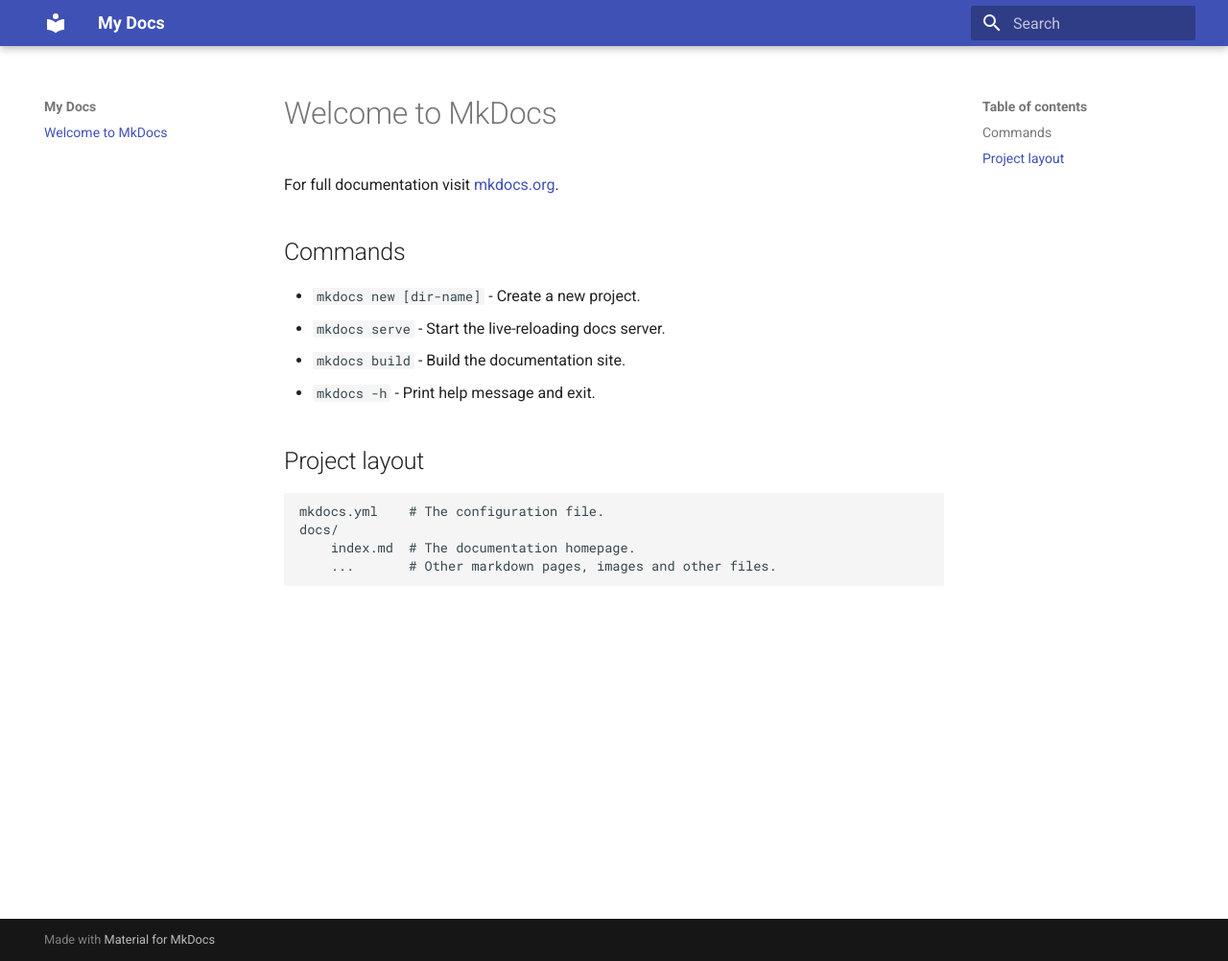
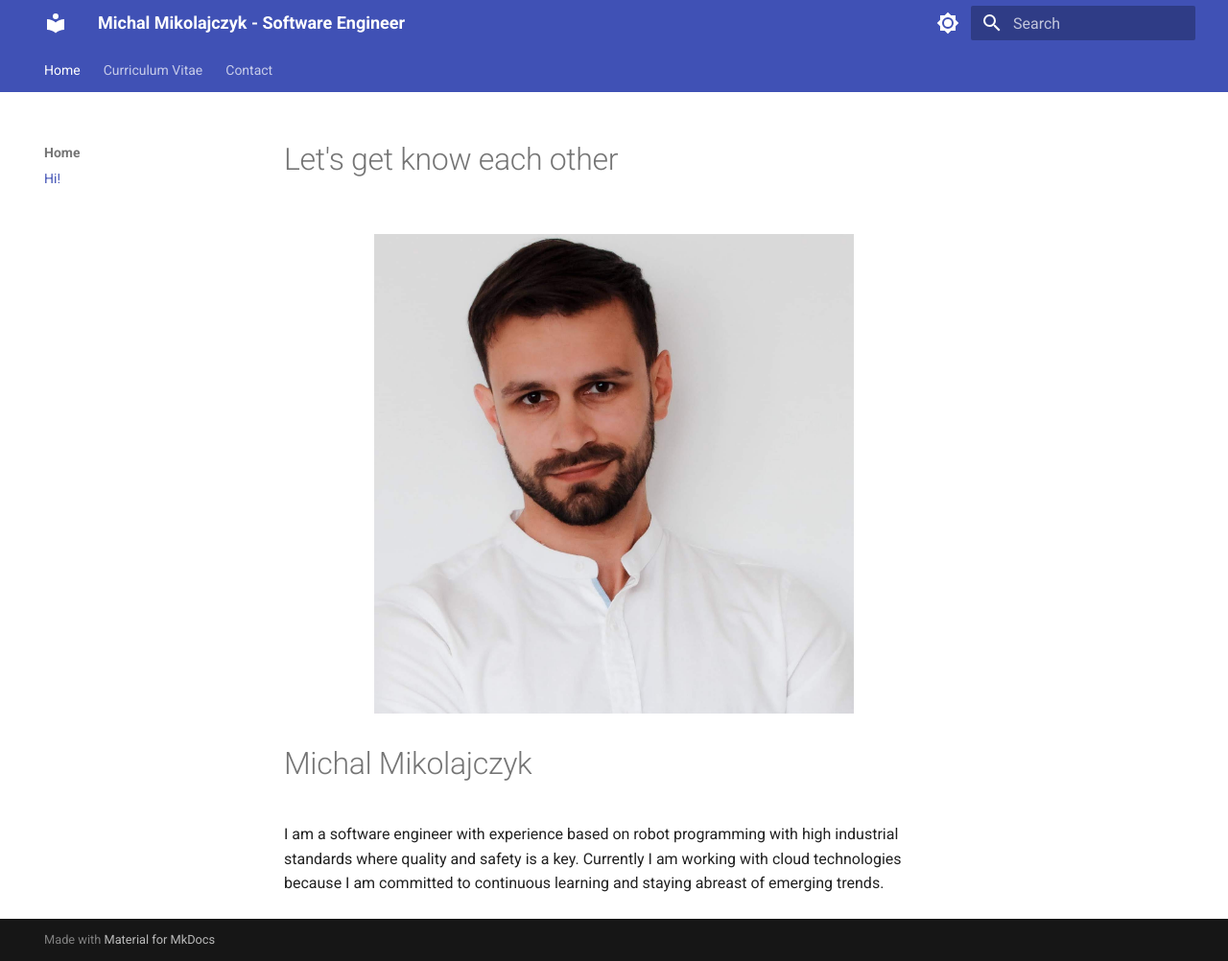
Before and after one commit to mic-mikolajczyk/cv, an MkDocs documentation site: the page built from docs/index.md, in a window 1280 px wide and 1002 px high. Shown: the whole window at 96% size. Built offline with MkDocs 1.6.1 and Material for MkDocs 9.7.7, drawn with Linux system fonts in a browser that asks for light colours.

Commit message:
initial content

```diff
--- a/docs/index.md
+++ b/docs/index.md
@@ -1,17 +1,10 @@
-# Welcome to MkDocs
+# Let's get know each other
 
-For full documentation visit [mkdocs.org](https://www.mkdocs.org).
+<figure markdown>
+  ![profile_photo](images/profile_photo.jpg){ width="500" }
+  <figcaption></figcaption>
+</figure>
 
-## Commands
+# Michal Mikolajczyk
 
-* `mkdocs new [dir-name]` - Create a new project.
-* `mkdocs serve` - Start the live-reloading docs server.
-* `mkdocs build` - Build the documentation site.
-* `mkdocs -h` - Print help message and exit.
-
-## Project layout
-
-    mkdocs.yml    # The configuration file.
-    docs/
-        index.md  # The documentation homepage.
-        ...       # Other markdown pages, images and other files.
+I am a software engineer with experience based on robot programming with high industrial standards where quality and safety is a key. Currently I am working with cloud technologies because I am committed to continuous learning and staying abreast of emerging trends.
--- a/mkdocs.yml
+++ b/mkdocs.yml
@@ -1,4 +1,43 @@
-site_name: My Docs
+site_name: Michal Mikolajczyk - Software Engineer
 
 theme:
   name: material
+  features:
+  - navigation.tabs
+  - navigation.sections
+  - navigation.top
+  - search.suggest
+  - search.highlight
+  - content.tabs.link
+  palette:
+    # Palette toggle for light mode
+    - scheme: default
+      toggle:
+        icon: material/brightness-7
+        name: Switch to dark mode
+    # Palette toggle for dark mode
+    - scheme: slate
+      toggle:
+        icon: material/brightness-4
+        name: Switch to light mode
+
+markdown_extensions:
+  - attr_list
+  - md_in_html
+  - admonition
+  - pymdownx.details
+  - pymdownx.superfences
+
+
+nav:
+  - Home:
+    - Hi!: index.md
+  - Curriculum Vitae:
+    - Experience: experience.md
+    - Education: education.md
+    - Projects: projects.md
+    - Skills: skills.md
+    - Tech stack: tech_stack.md
+    - Trainings: trainings.md
+    - Personality: personality.md
+  - Contact: contact.md
```
Also changed, not shown: docs/contact.md (added, +7 -0 lines), docs/education.md (added, +23 -0 lines), docs/experience.md (added, +63 -0 lines), docs/hobby.md (added, +28 -0 lines), docs/projects.md (added, +66 -0 lines), docs/skills.md (added, +12 -0 lines), docs/tech_stack.md (added, +10 -0 lines), docs/trainings.md (added, +7 -0 lines), docs/images/dishwasher_electronics.png (added), docs/images/emg_detector.jpg (added), docs/images/profile_photo.jpg (added), docs/images/prosthesis_stress.png (added), docs/images/sci_paper_los_angeles.jpeg (added), docs/personality.md (added), 1 more files, 2 other files.
